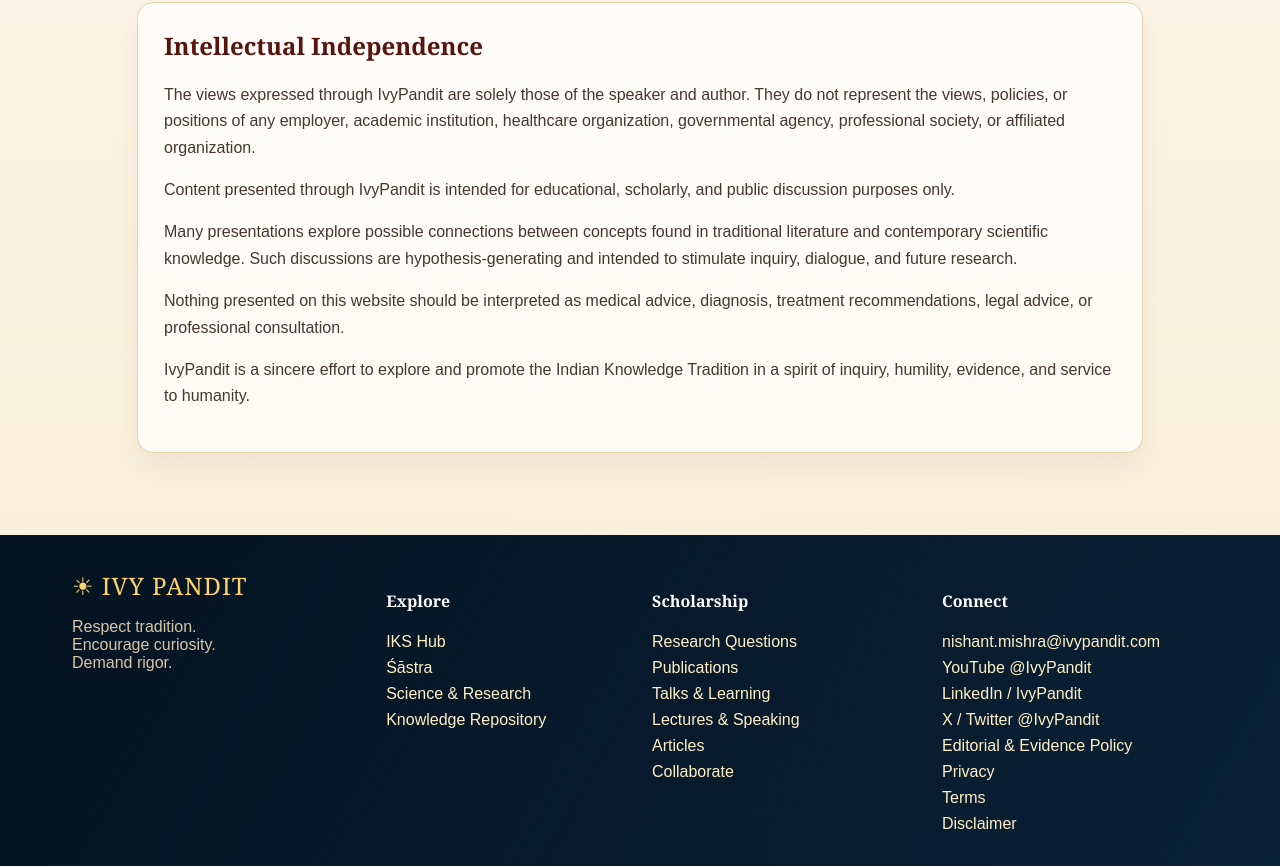
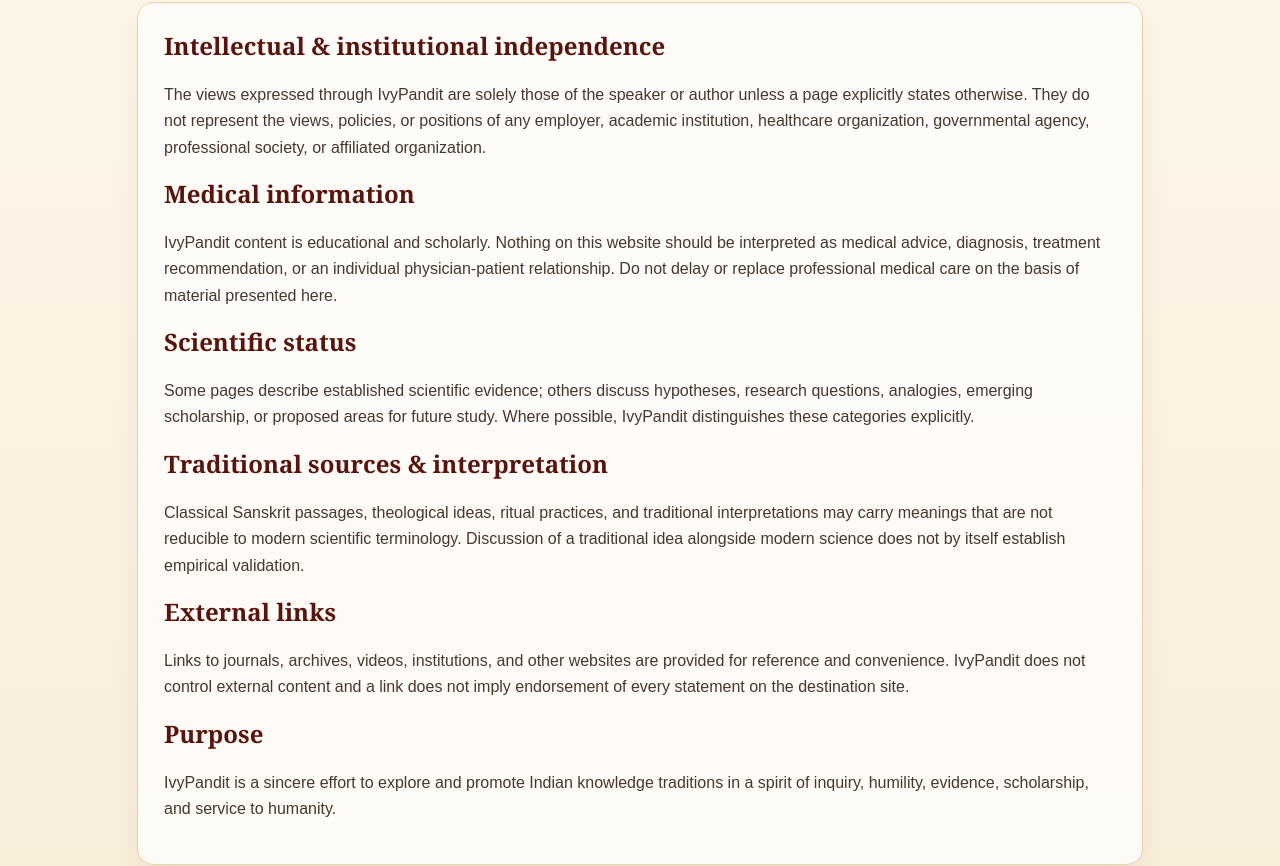
Before and after one commit to nishmishra/ivypandit-v2, a Next.js app: page /disclaimer in a window 1280 px wide. Shown: the part 455-1321 px from the top of the page. Built offline with nearby package versions, Linux system fonts and the light colour scheme.

Commit message:
Clarify IvyPandit medical, scientific, and institutional disclaimers

```diff
--- a/app/disclaimer/page.tsx
+++ b/app/disclaimer/page.tsx
@@ -1 +1,24 @@
-export default function Disclaimer(){return <><section className="pageHero"><h1>Disclaimer</h1><p>Educational, independent, hypothesis-generating, and not medical advice.</p></section><main className="content"><div className="panel"><h2>Intellectual Independence</h2><p>The views expressed through IvyPandit are solely those of the speaker and author. They do not represent the views, policies, or positions of any employer, academic institution, healthcare organization, governmental agency, professional society, or affiliated organization.</p><p>Content presented through IvyPandit is intended for educational, scholarly, and public discussion purposes only.</p><p>Many presentations explore possible connections between concepts found in traditional literature and contemporary scientific knowledge. Such discussions are hypothesis-generating and intended to stimulate inquiry, dialogue, and future research.</p><p>Nothing presented on this website should be interpreted as medical advice, diagnosis, treatment recommendations, legal advice, or professional consultation.</p><p>IvyPandit is a sincere effort to explore and promote the Indian Knowledge Tradition in a spirit of inquiry, humility, evidence, and service to humanity.</p></div></main></>}
+export default function Disclaimer(){return <>
+  <section className="pageHero"><h1>Disclaimer</h1><p>Educational, independent, hypothesis-generating, and not medical advice.</p></section>
+  <main className="content">
+    <div className="panel">
+      <h2>Intellectual & institutional independence</h2>
+      <p>The views expressed through IvyPandit are solely those of the speaker or author unless a page explicitly states otherwise. They do not represent the views, policies, or positions of any employer, academic institution, healthcare organization, governmental agency, professional society, or affiliated organization.</p>
+
+      <h2>Medical information</h2>
+      <p>IvyPandit content is educational and scholarly. Nothing on this website should be interpreted as medical advice, diagnosis, treatment recommendation, or an individual physician-patient relationship. Do not delay or replace professional medical care on the basis of material presented here.</p>
+
+      <h2>Scientific status</h2>
+      <p>Some pages describe established scientific evidence; others discuss hypotheses, research questions, analogies, emerging scholarship, or proposed areas for future study. Where possible, IvyPandit distinguishes these categories explicitly.</p>
+
+      <h2>Traditional sources & interpretation</h2>
+      <p>Classical Sanskrit passages, theological ideas, ritual practices, and traditional interpretations may carry meanings that are not reducible to modern scientific terminology. Discussion of a traditional idea alongside modern science does not by itself establish empirical validation.</p>
+
+      <h2>External links</h2>
+      <p>Links to journals, archives, videos, institutions, and other websites are provided for reference and convenience. IvyPandit does not control external content and a link does not imply endorsement of every statement on the destination site.</p>
+
+      <h2>Purpose</h2>
+      <p>IvyPandit is a sincere effort to explore and promote Indian knowledge traditions in a spirit of inquiry, humility, evidence, scholarship, and service to humanity.</p>
+    </div>
+  </main>
+</>}
```
